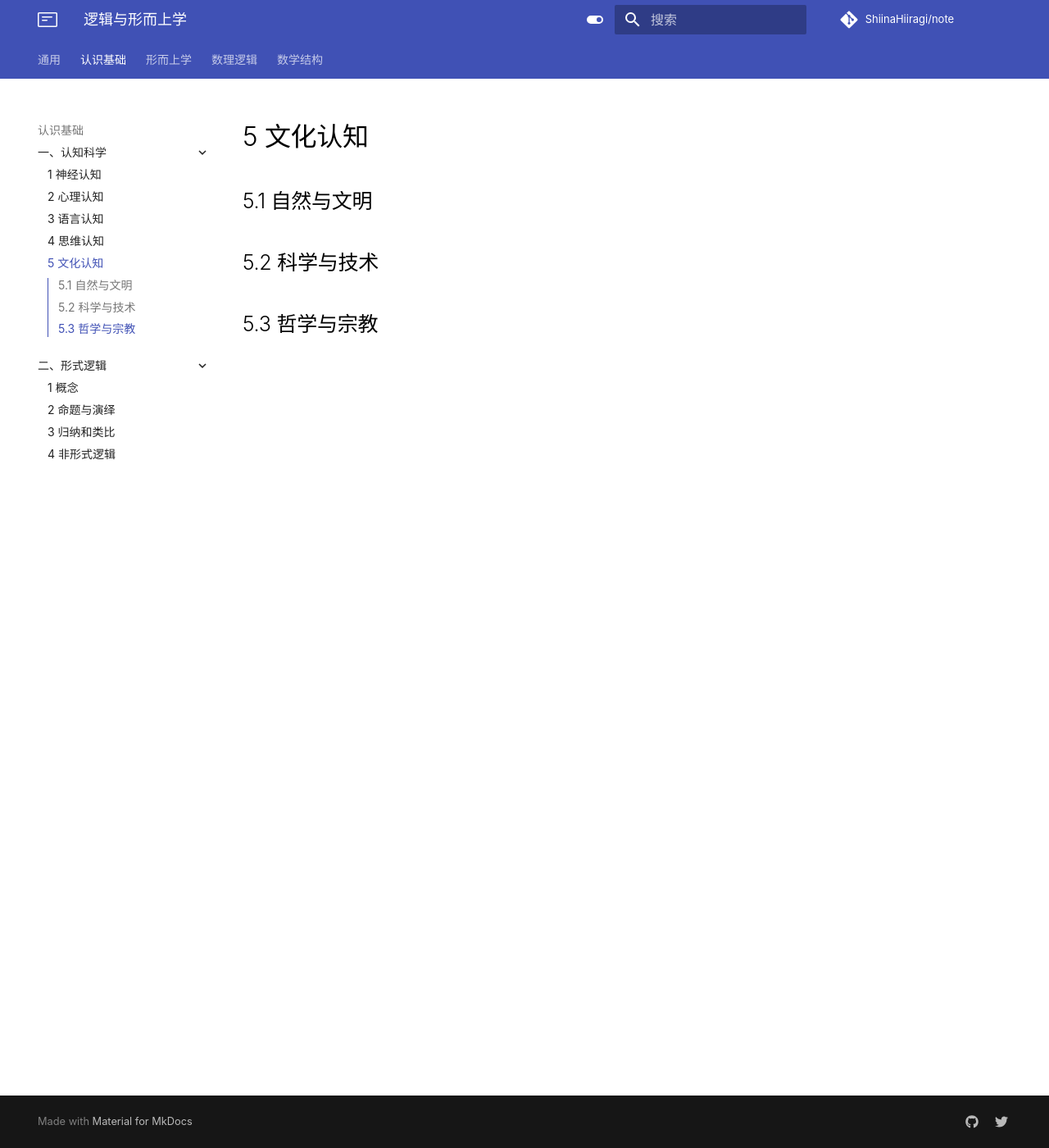
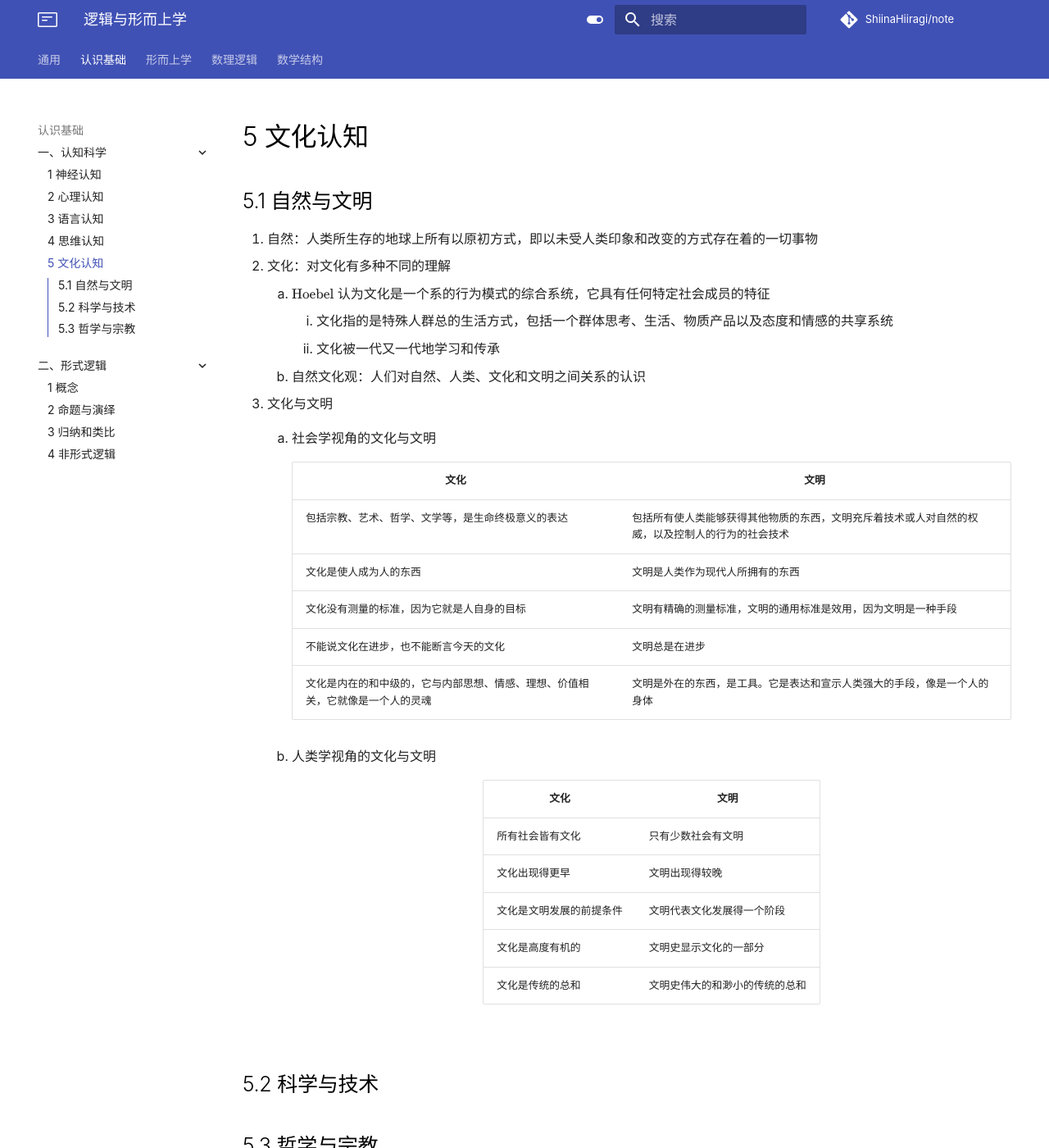
Before and after one commit to ShiinaHiiragi/note, an MkDocs documentation site: the page built from docs/cogn/cogn/civil.md, in a window 1280 px wide and 1400 px high. Shown: the whole window at 82% size. Built offline with MkDocs 1.6.1 and Material for MkDocs 9.7.7, drawn with Linux system fonts in a browser that asks for light colours; comment, search, counter and statistics services are not loaded.

Commit message:
change table

```diff
--- a/docs/cogn/cogn/civil.md
+++ b/docs/cogn/cogn/civil.md
@@ -1,6 +1,40 @@
 # 5 文化认知
 
 ## 5.1 自然与文明
+1. 自然：人类所生存的地球上所有以原初方式，即以未受人类印象和改变的方式存在着的一切事物
+2. 文化：对文化有多种不同的理解
+    1. $\text{Hoebel}$ 认为文化是一个系的行为模式的综合系统，它具有任何特定社会成员的特征
+        1. 文化指的是特殊人群总的生活方式，包括一个群体思考、生活、物质产品以及态度和情感的共享系统
+        2. 文化被一代又一代地学习和传承
+    2. 自然文化观：人们对自然、人类、文化和文明之间关系的认识
+3. 文化与文明
+    1. 社会学视角的文化与文明
+
+        <div style="text-align: center;">
+
+        | <p align="center"> 文化 </p>                                                   | <p align="center"> 文明 </p>                                                                     |
+        | :----------------------------------------------------------------------------- | :----------------------------------------------------------------------------------------------- |
+        | 包括宗教、艺术、哲学、文学等，是生命终极意义的表达                             | 包括所有使人类能够获得其他物质的东西，文明充斥着技术或人对自然的权威，以及控制人的行为的社会技术 |
+        | 文化是使人成为人的东西                                                         | 文明是人类作为现代人所拥有的东西                                                                 |
+        | 文化没有测量的标准，因为它就是人自身的目标                                     | 文明有精确的测量标准，文明的通用标准是效用，因为文明是一种手段                                   |
+        | 不能说文化在进步，也不能断言今天的文化                                         | 文明总是在进步                                                                                   |
+        | 文化是内在的和中级的，它与内部思想、情感、理想、价值相关，它就像是一个人的灵魂 | 文明是外在的东西，是工具。它是表达和宣示人类强大的手段，像是一个人的身体                         |
+
+        </div>
+
+    2. 人类学视角的文化与文明
+
+        <div style="text-align: center;">
+
+        | <p align="center"> 文化 </p> | <p align="center"> 文明 </p>   |
+        | :--------------------------- | :----------------------------- |
+        | 所有社会皆有文化             | 只有少数社会有文明             |
+        | 文化出现得更早               | 文明出现得较晚                 |
+        | 文化是文明发展的前提条件     | 文明代表文化发展得一个阶段     |
+        | 文化是高度有机的             | 文明史显示文化的一部分         |
+        | 文化是传统的总和             | 文明史伟大的和渺小的传统的总和 |
+
+        </div>
 
 ## 5.2 科学与技术
 
```
Also changed, not shown: docs/cogn/cogn/lang.md (+11 -7 lines), docs/cogn/cogn/think.md (+4 -8 lines), docs/index.md (+1 -1 lines).
